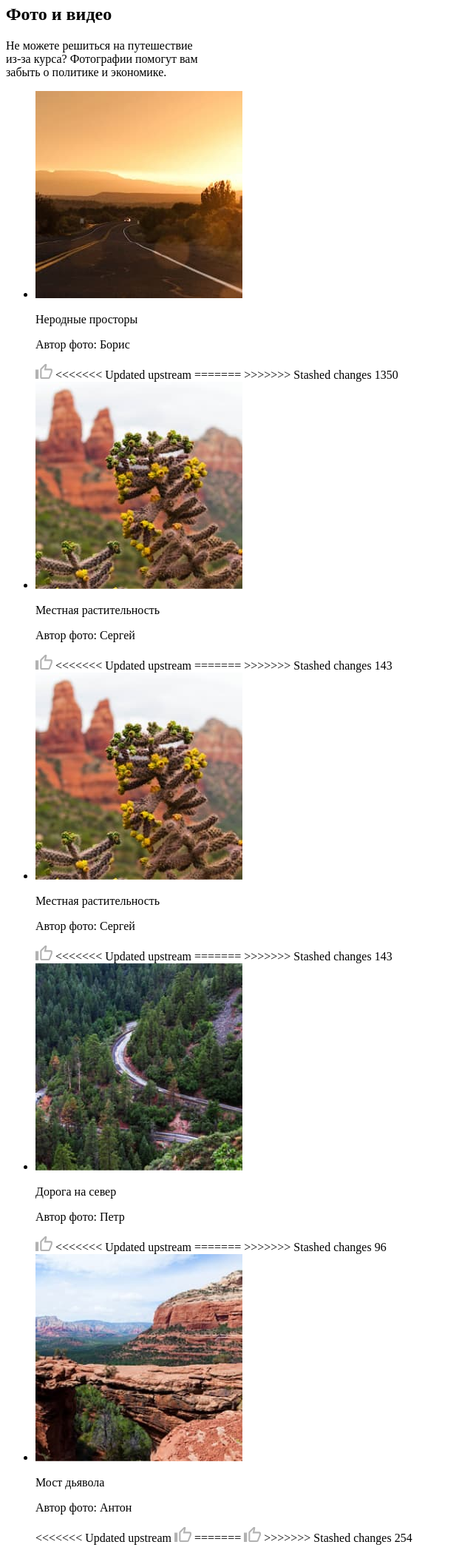
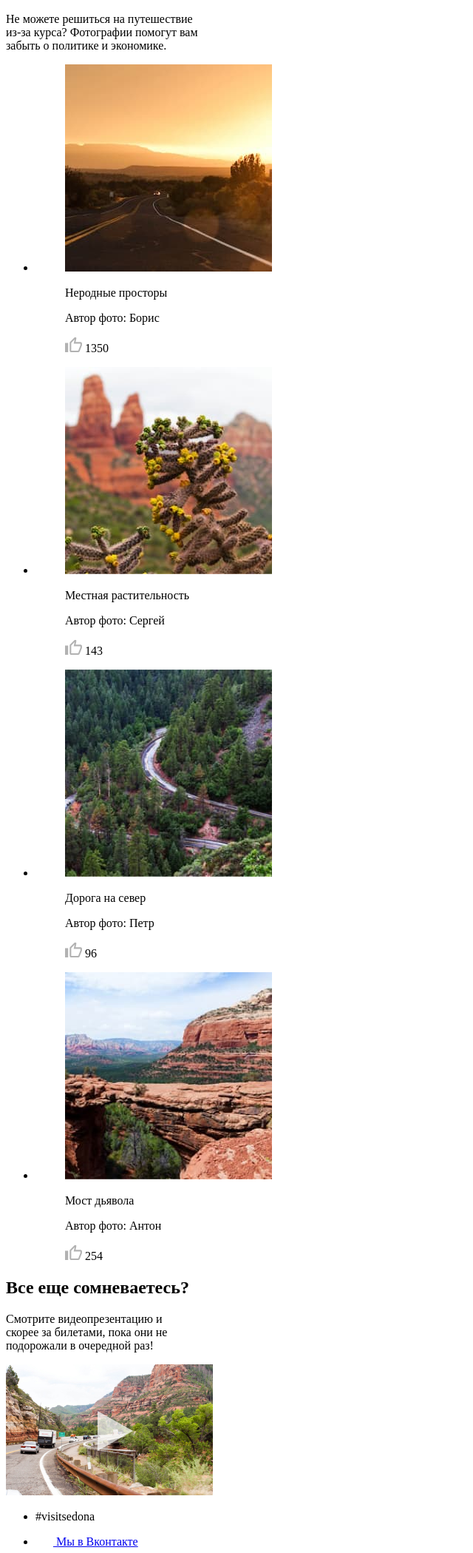
Before and after one commit to htmlacademy-adaptive/1992865-sedona-25, a website: page source/catalog.html in a window 1280 px wide. Shown: the part 400-2499 px from the top of the page at 74% size, without its empty margins (0-640 px from the left). Drawn offline with Linux system fonts and the light colour scheme.

Commit message:
Исправление недочетов

```diff
--- a/source/catalog.html
+++ b/source/catalog.html
@@ -24,13 +24,8 @@
           <li class="main-navigation__item">
             <a class="main-navigation__text" href="./index.html">Главная</a>
           </li>
-<<<<<<< Updated upstream
           <li class="main-navigation__item main-navigation__item--curen">
             <a class="main-navigation__textt" href="#">Фото и видео</a>
-=======
-          <li class="main-navigation__item">
-            <a class="main-navigation__text main-navigation__item--curent" href="#">Фото и видео</a>
->>>>>>> Stashed changes
           </li>
           <li class="main-navigation__item">
             <a class="main-navigation__text" href="./form.html">Форма отзыва</a>
@@ -60,96 +55,77 @@
         </p>
         <ul class="gallery__content photo">
           <li class="photo__content">
+            <figure class="photo-image">
               <img src="./img/Photos-and-video/photo1-280x280.jpg" width="280" height="280" alt="Неродные просторы">
+              <figcaption class="photo__description">
                 <p class="photo__title">
                   Неродные просторы
                 </p>
                 <p class="photo__author">
                   Автор фото: Борис
                 </p>
-            <img class="photo__like-icon like" src="./img/Photos-and-video/like-icon.svg" width="23" height="21"
+                <img class="photo__like-icon" src="./img/Photos-and-video/like-icon.svg" width="23" height="21"
                   alt="Поставить лайк">
-<<<<<<< Updated upstream
                 <span class="photo__like-number">
-=======
-            <span class=" like__number">
->>>>>>> Stashed changes
                   1350
                 </span>
+              </figcaption>
+            </figure>
           </li>
           <li class="photo__content">
-            <img src="./img/Photos-and-video/photo2-280x280.jpg" width="280" height="280" alt="Местная растительность">
+            <figure class="photo-image">
+              <img src="./img/Photos-and-video/photo2-280x280.jpg" width="280" height="280"
+                alt="Местная растительность">
+              <figcaption class="photo__description">
                 <p class="photo__title">
                   Местная растительность
                 </p>
                 <p class="photo__author">
                   Автор фото: Сергей
                 </p>
-            <img class="photo__like-icon like" src="./img/Photos-and-video/like-icon.svg" width="23" height="21"
+                <img class="photo__like-icon" src="./img/Photos-and-video/like-icon.svg" width="23" height="21"
                   alt="Поставить лайк">
-<<<<<<< Updated upstream
                 <span class="photo__like-number">
-=======
-            <span class=" like__number">
->>>>>>> Stashed changes
                   143
                 </span>
+              </figcaption>
+            </figure>
           </li>
           <li class="photo__content">
-            <img src="./img/Photos-and-video/photo2-280x280.jpg" width="280" height="280" alt="Местная растительность">
-            <p class="photo__title">
-              Местная растительность
-            </p>
-            <p class="photo__author">
-              Автор фото: Сергей
-            </p>
-            <img class="photo__like-icon like" src="./img/Photos-and-video/like-icon.svg" width="23" height="21"
-              alt="Поставить лайк">
-<<<<<<< Updated upstream
-            <span class="photo__like-number">
-=======
-            <span class=" like__number">
->>>>>>> Stashed changes
-              143
-            </span>
-          </li>
-          <li class="photo__content">
+            <figure class="photo-image">
               <img src="./img/Photos-and-video/photo3-280x280.jpg" width="280" height="280" alt="Дорога на север">
+              <figcaption class="photo__description">
                 <p class="photo__title">
                   Дорога на север
                 </p>
                 <p class="photo__author">
                   Автор фото: Петр
                 </p>
-            <img class="photo__like-icon like" src="./img/Photos-and-video/like-icon.svg" width="23" height="21"
+                <img class="photo__like-icon" src="./img/Photos-and-video/like-icon.svg" width="23" height="21"
                   alt="Поставить лайк">
-<<<<<<< Updated upstream
                 <span class="photo__like-number">
-=======
-            <span class=" like__number">
->>>>>>> Stashed changes
                   96
                 </span>
+              </figcaption>
+            </figure>
           </li>
           <li class="photo__content">
+            <figure class="photo-image">
               <img src="./img/Photos-and-video/photo4-280x280.jpg" width="280" height="280" alt="Мост дьявола">
+              <figcaption class="photo__description">
                 <p class="photo__title">
                   Мост дьявола
                 </p>
                 <p class="photo__author">
                   Автор фото: Антон
                 </p>
-<<<<<<< Updated upstream
                 <img class="photo__like-icon" src="./img/Photos-and-video/like-icon.svg" width="23" height="21"
                   alt="Поставить лайк">
                 <span class="photo__like-number">
-=======
-            <img class="photo__like-icon like" src="./img/Photos-and-video/like-icon.svg" width="23" height="21"
-              alt="Поставить лайк">
-            <span class=" like__number">
->>>>>>> Stashed changes
                   254
                 </span>
+              </figcaption>
+            </figure>
           </li>
         </ul>
       </div>
@@ -171,11 +147,13 @@
   <!-- Подвал -->
   <footer class="main-footer">
     <div class="main-footer__wraper">
+      <div class="main-footer__social social">
+        <ul class="social__list">
+          <li class="social__item">
             <p class="main-footer__hashtag">
               #visitsedona
             </p>
-      <div class="main-footer__social social">
-        <ul class="social__list">
+          </li>
           <li class="social__item">
             <a class="social__link social__link--vkontakte" href="https://vk.com/htmlacademy">
               <svg width="24" height="14" viewBox="0 0 24 14" fill="#fff" xmlns="http://www.w3.org/2000/svg">
```
Also changed, not shown: source/form.html (+32 -57 lines). Lines whose indentation alone changed are shown as unchanged.
